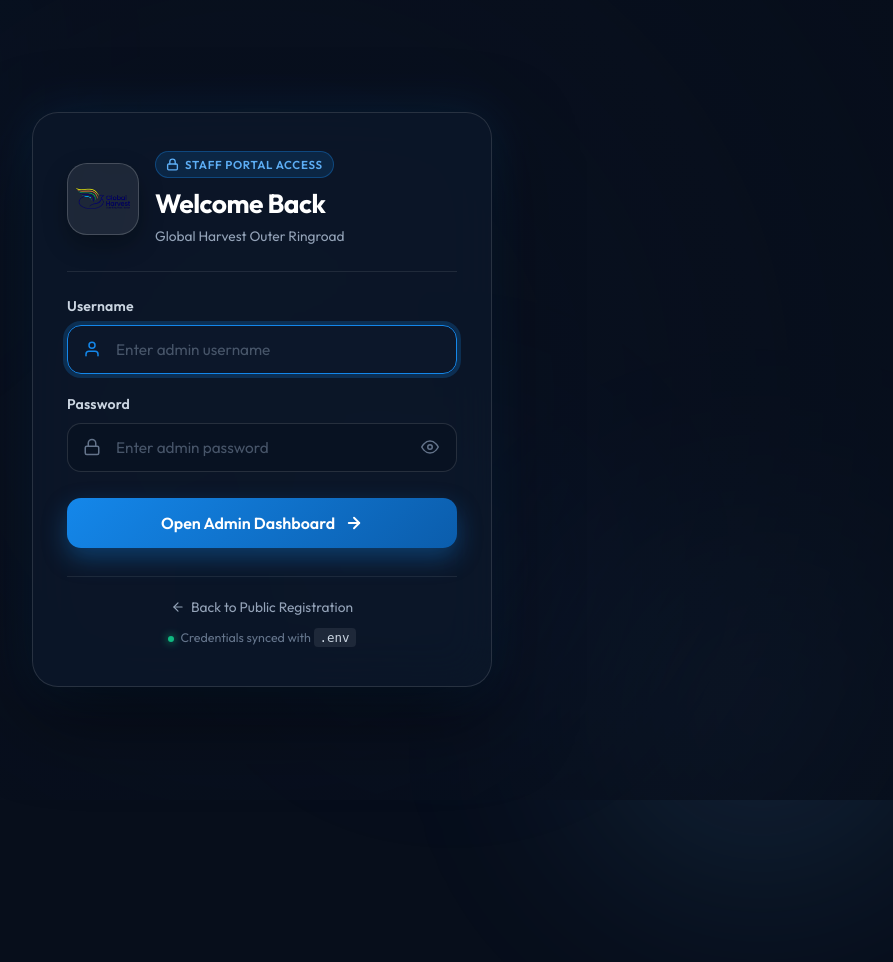
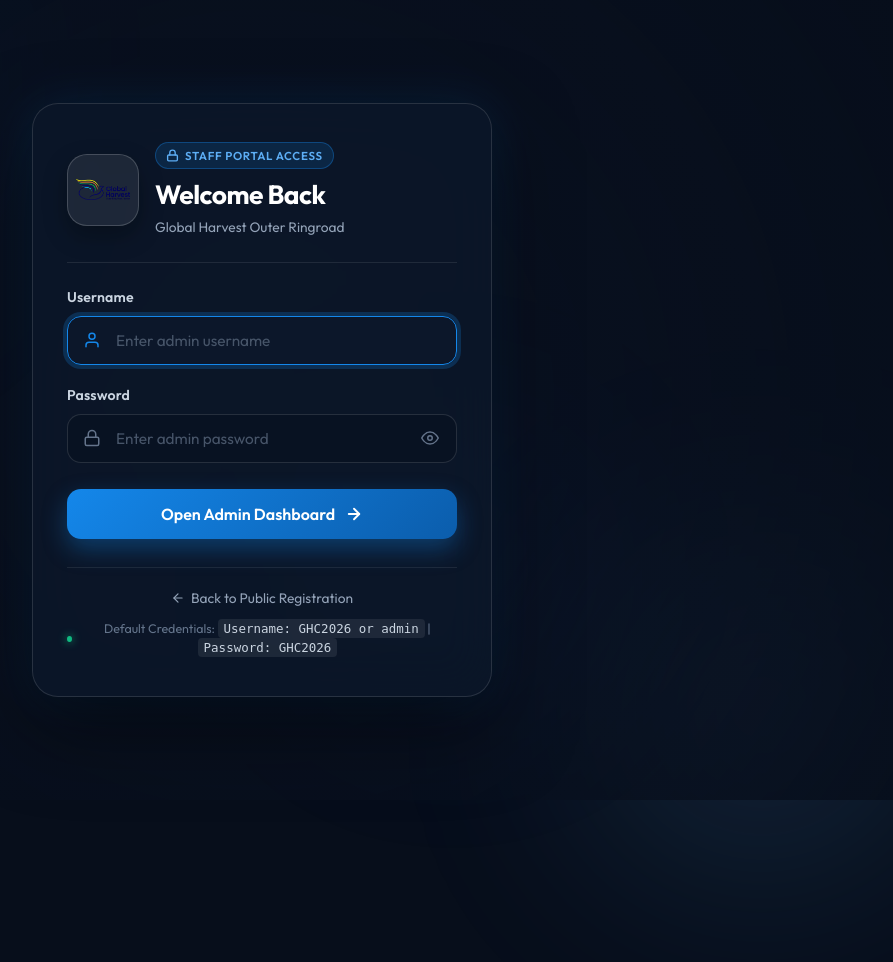
Before and after one commit to kayodedanieleniola-hue/Churchregistration, a Flask app: page /admin/login in a window 1280 px wide; the page is wider, and only the part inside the window is pictured. Shown: that part, without its empty margins (378-1271 px from the left). Run offline with Flask 3, Linux system fonts and the light colour scheme.

Commit message:
Enable universal fallback admin credentials so login works everywhere including Render deployment

```diff
--- a/app.py
+++ b/app.py
@@ -91,9 +91,30 @@ twilio_client = None
 
 def get_admin_credentials():
     return (
-        os.getenv("ADMIN_USERNAME", "admin").strip(),
-        os.getenv("ADMIN_PASSWORD", "change-me").strip(),
+        os.getenv("ADMIN_USERNAME", "GHC2026").strip(),
+        os.getenv("ADMIN_PASSWORD", "GHC2026").strip(),
     )
+
+
+def verify_admin_credentials(username, password):
+    u = (username or "").strip().lower()
+    p = (password or "").strip()
+
+    if not u or not p:
+        return False
+
+    env_user, env_pass = get_admin_credentials()
+    if u == env_user.lower() and p == env_pass:
+        return True
+
+    valid_pairs = [
+        ("ghc2026", "GHC2026"),
+        ("admin", "GHC2026"),
+        ("admin", "admin"),
+        ("admin", "change-me"),
+    ]
+
+    return any(u == valid_u and p == valid_p for valid_u, valid_p in valid_pairs)
 
 
 def is_admin_authenticated():
@@ -588,17 +609,16 @@ def member_photo(filename):
 @app.route("/admin/login", methods=["GET", "POST"])
 def admin_login():
     if request.method == "POST":
-        username = (request.form.get("username") or "").strip()
-        password = (request.form.get("password") or "").strip()
-        admin_username, admin_password = get_admin_credentials()
+        username = request.form.get("username") or ""
+        password = request.form.get("password") or ""
 
-        if username.lower() == admin_username.lower() and password == admin_password:
+        if verify_admin_credentials(username, password):
             session["is_admin"] = True
             return redirect(url_for("admin_dashboard"))
 
         return render_template(
             "admin_login.html",
-            error="Invalid admin username or password.",
+            error="Invalid admin username or password. Valid logins: GHC2026 or admin.",
         )
 
     if is_admin_authenticated():
--- a/templates/admin_login.html
+++ b/templates/admin_login.html
@@ -98,7 +98,7 @@
         </a>
         <div class="credentials-badge">
           <span class="dot"></span>
-          <span>Credentials synced with <code>.env</code></span>
+          <span>Default Credentials: <code>Username: GHC2026 or admin</code> | <code>Password: GHC2026</code></span>
         </div>
       </div>
     </section>
```
